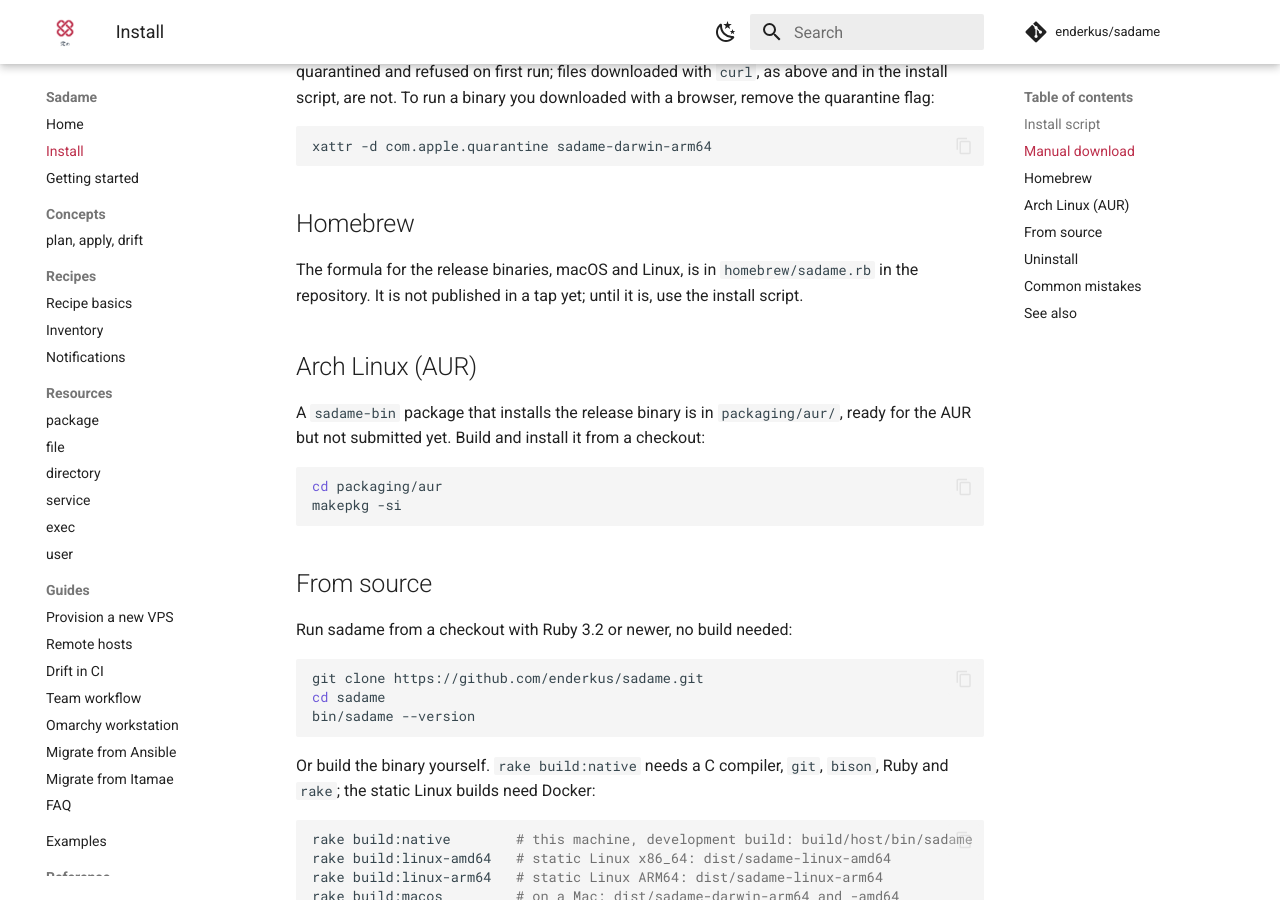
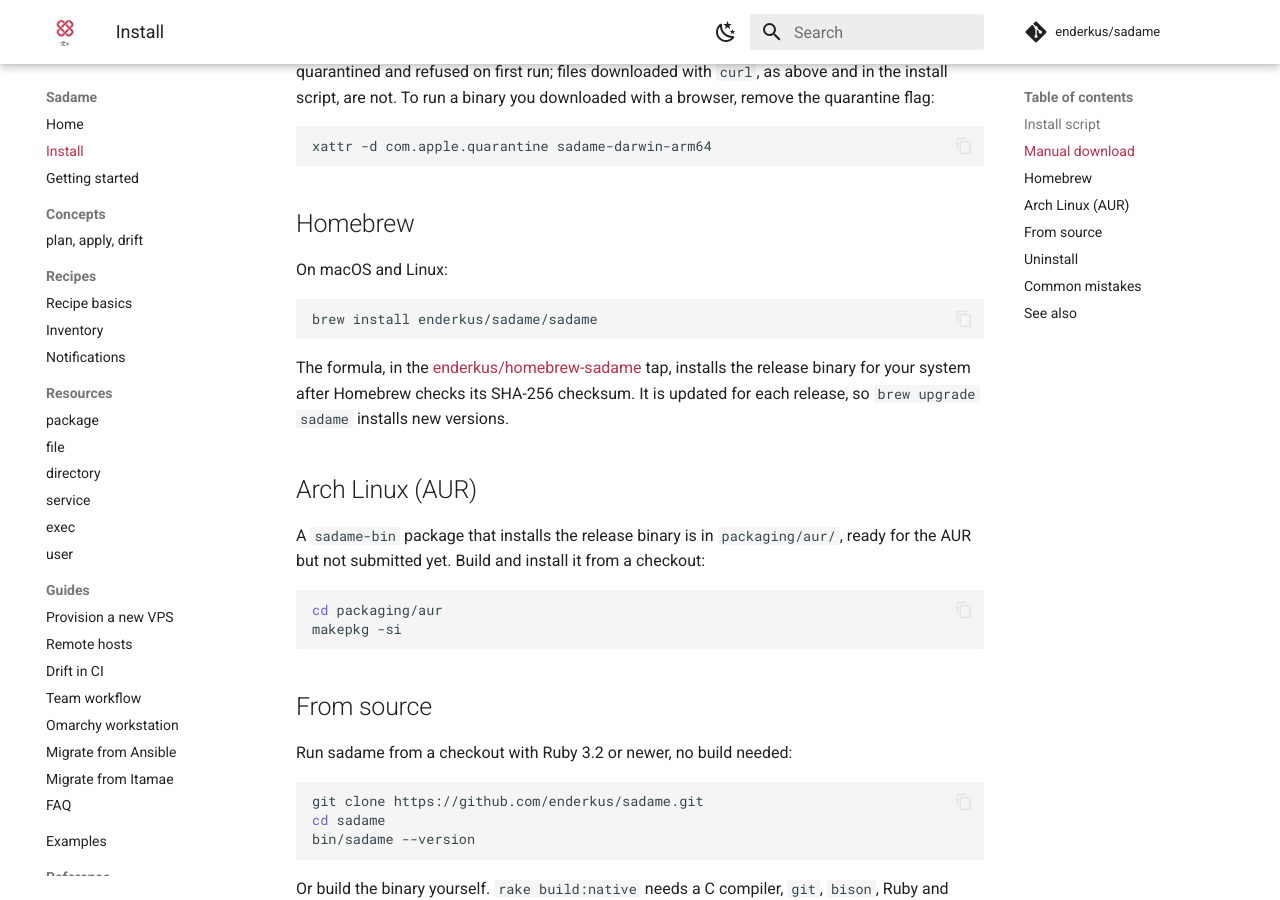
Before and after one commit to amassivus/sadame, an MkDocs documentation site: the page built from docs/install.md, in a window 1280 px wide and 900 px high, scrolled down 1630 px. Built offline with MkDocs 1.6.1 and Material for MkDocs 9.7.7, drawn with Linux system fonts in a browser that asks for light colours; comment, search, counter and statistics services are not loaded.

Commit message:
docs: install with Homebrew from the enderkus/homebrew-sadame tap

````diff
--- a/docs/install.md
+++ b/docs/install.md
@@ -77,9 +77,17 @@ xattr -d com.apple.quarantine sadame-darwin-arm64
 
 ## Homebrew
 
-The formula for the release binaries, macOS and Linux, is in
-`homebrew/sadame.rb` in the repository. It is not published in a tap yet;
-until it is, use the install script.
+On macOS and Linux:
+
+```sh
+brew install enderkus/sadame/sadame
+```
+
+The formula, in the
+[enderkus/homebrew-sadame](https://github.com/enderkus/homebrew-sadame)
+tap, installs the release binary for your system after Homebrew checks its
+SHA-256 checksum. It is updated for each release, so `brew upgrade sadame`
+installs new versions.
 
 ## Arch Linux (AUR)
 
````
Also changed, not shown: CHANGELOG.md (+9 -0 lines), README.md (+2 -1 lines), docs/contributing/building.md (+3 -0 lines), 2 other files.
